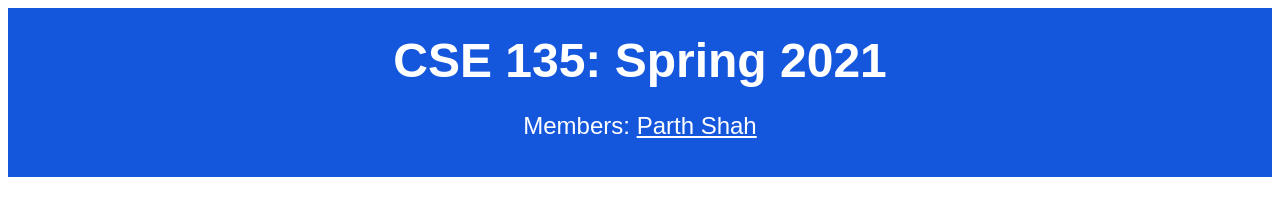
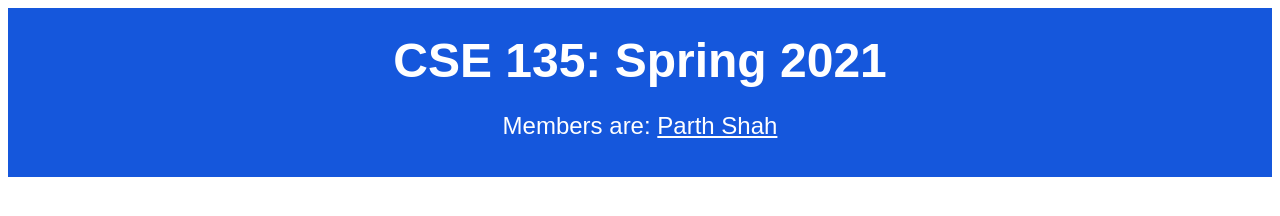
Before and after one commit to parth2809/DeployingSite, a plain HTML site: page index.html in a window 1280 px wide. Drawn offline with Linux system fonts and the light colour scheme.

Commit message:
trial push

```diff
--- a/index.html
+++ b/index.html
@@ -12,7 +12,7 @@
 <body>
     <div class="headers">
       <h1 class="header-margin">CSE 135: Spring 2021</h1>
-      <p>Members: <a class="header-link" href="members/parthshah.html" >Parth Shah</a></p>
+      <p>Members are: <a class="header-link" href="members/parthshah.html" >Parth Shah</a></p>
     </div>
 </body>
 
```
